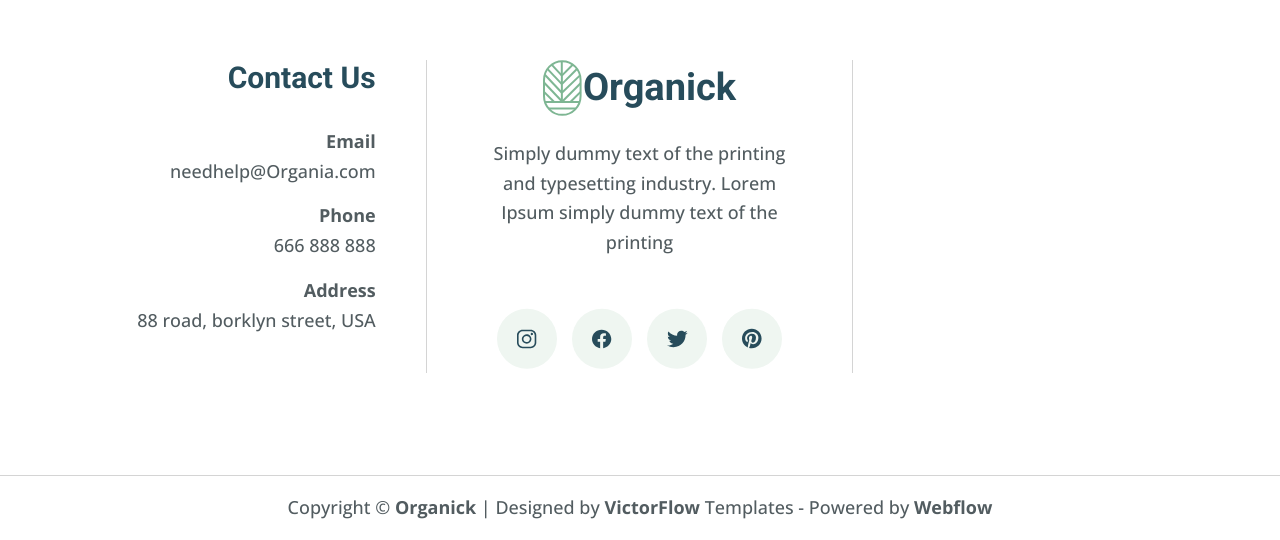
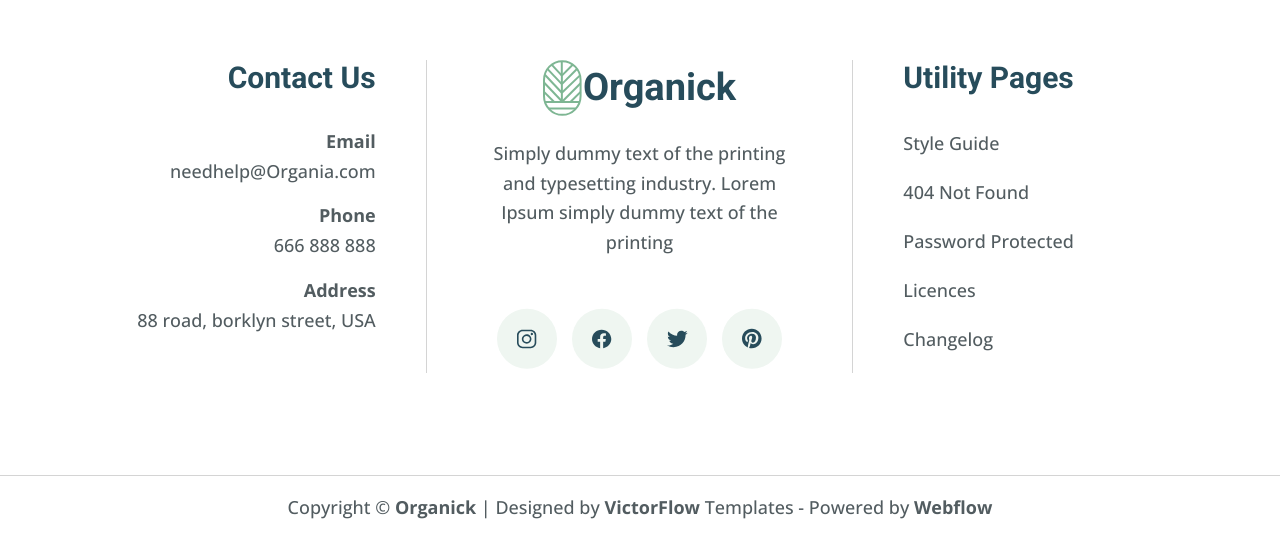
Before and after one commit to AlienNT/agriculture-webflow, a Vue app in the folder client/: page / in a window 1280 px wide. Shown: the part 794-1334 px from the top of the page. Built offline with nearby package versions, Linux system fonts and the light colour scheme.

Commit message:
new (components) добавил компоненты списка utility в футер

```diff
--- a/client/src/components/TheFooter.vue
+++ b/client/src/components/TheFooter.vue
@@ -4,6 +4,7 @@ import FooterCopyright from "@/components/footerComponents/FooterCopyright.vue";
 import FooterContacts from "@/components/footerComponents/FooterContacts.vue";
 import VLogo from "@/components/siteComponents/VLogo.vue";
 import FooterSocial from "@/components/footerComponents/FooterSocial.vue";
+import FooterUtility from "@/components/footerComponents/FooterUtility.vue";
 </script>
 
 <template>
@@ -25,7 +26,9 @@ import FooterSocial from "@/components/footerComponents/FooterSocial.vue";
             <FooterSocial/>
           </div>
         </div>
-        <div class="col footer-col"></div>
+        <div class="col footer-col">
+          <FooterUtility/>
+        </div>
       </div>
       <div class="row copyright-row">
         <div class="col copyright-col">
--- /dev/null
+++ b/client/src/components/footerComponents/FooterUtility.vue
@@ -0,0 +1,36 @@
+<script setup>
+import VTitle from "@/components/siteComponents/VTitle.vue";
+import {useFooterUtility} from "@/composables/useFooterUtility.js";
+import FooterUtilityItem from "@/components/footerComponents/FooterUtilityItem.vue";
+
+const {utilityPagesList} = useFooterUtility()
+</script>
+
+<template>
+  <div class="footer-utility">
+    <div class="footer-utility__title">
+      <VTitle
+          value="Utility Pages"
+      />
+    </div>
+    <ul class="footer-utility__list">
+      <li
+          v-for="(linkData, key) in utilityPagesList"
+          :key="linkData?._id || key"
+          class="footer-utility__li"
+      >
+        <FooterUtilityItem
+            :item-data="linkData"
+        />
+      </li>
+    </ul>
+  </div>
+</template>
+
+<style scoped>
+.footer-utility__title {
+  font-size: 30px;
+  font-weight: 700;
+  margin-bottom: 24px;
+}
+</style>
--- /dev/null
+++ b/client/src/components/footerComponents/FooterUtilityItem.vue
@@ -0,0 +1,39 @@
+<script setup>
+import {computed} from "vue";
+
+const props = defineProps({
+  itemData: {
+    type: Object
+  }
+})
+
+const title = computed(() => {
+  return props?.itemData?.title
+})
+
+const path = computed(() => {
+  return props?.itemData?.path
+})
+</script>
+
+<template>
+  <router-link
+      class="footer-utility-item"
+      :to="path"
+  >
+    {{ title }}
+  </router-link>
+</template>
+
+<style scoped lang="scss">
+$color: map-get($colors, grayishBlue);
+
+.footer-utility-item {
+  color: $color;
+  font-family: $secondFont;
+  font-size: 18px;
+  font-style: normal;
+  font-weight: 400;
+  line-height: 272.9%; /* 49.122px */
+}
+</style>
--- /dev/null
+++ b/client/src/composables/useFooterUtility.js
@@ -0,0 +1,46 @@
+import {computed, reactive} from "vue";
+
+const state = reactive({
+    utilityPagesList: [
+        {
+            _id: 1,
+            title: 'Style Guide',
+            path: ''
+        },
+        {
+            _id: 2,
+            title: '404 Not Found',
+            path: ''
+        },
+        {
+            _id: 3,
+            title: 'Password Protected',
+            path: ''
+        },
+        {
+            _id: 4,
+            title: 'Licences',
+            path: ''
+        },
+        {
+            _id: 5,
+            title: 'Changelog',
+            path: ''
+        },
+    ]
+})
+
+export function useFooterUtility() {
+    const utilityPagesList = computed(() => {
+        return state.utilityPagesList
+    })
+
+    function setUtilityPagesList(data) {
+        state.utilityPagesList = data
+    }
+
+    return {
+        utilityPagesList,
+        setUtilityPagesList
+    }
+}
```
